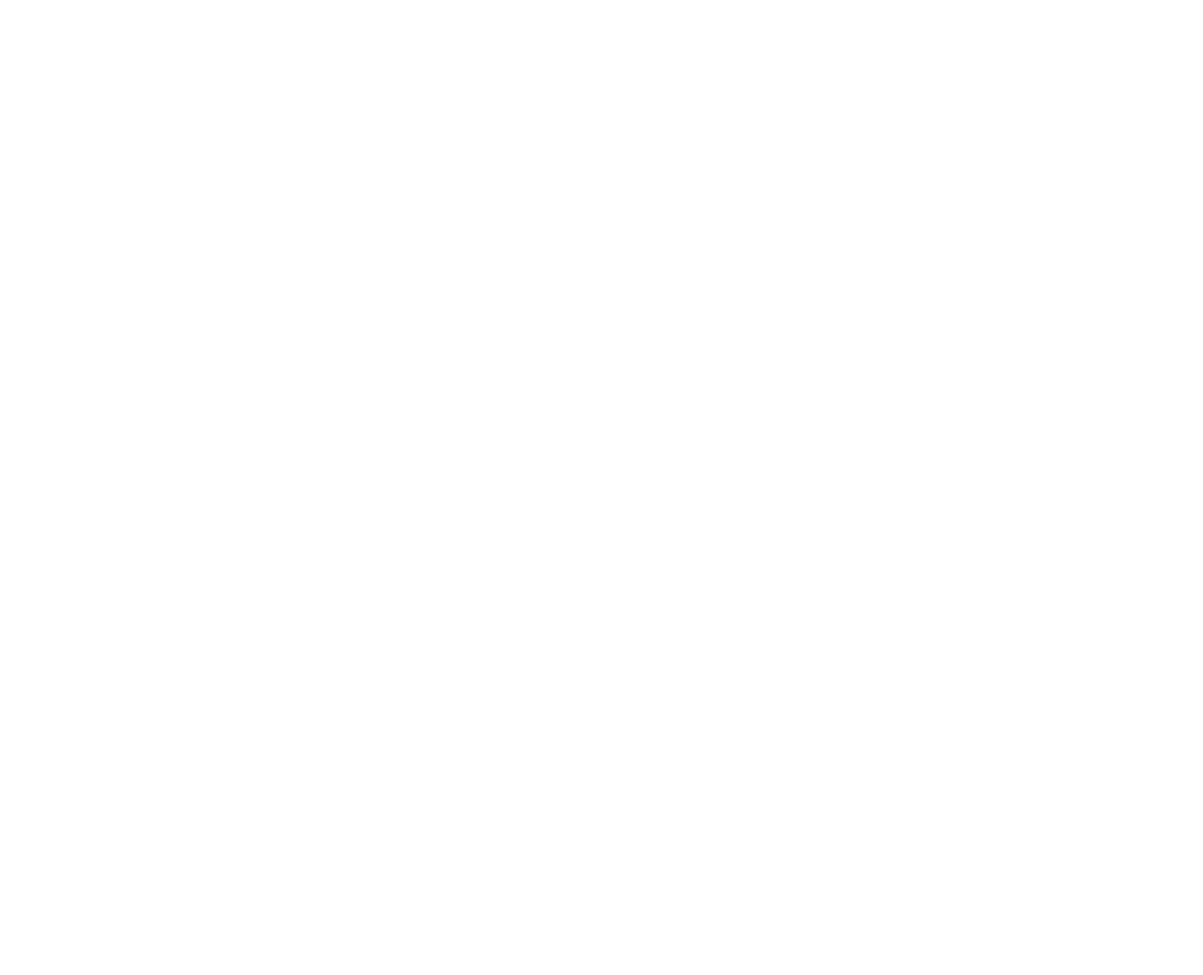
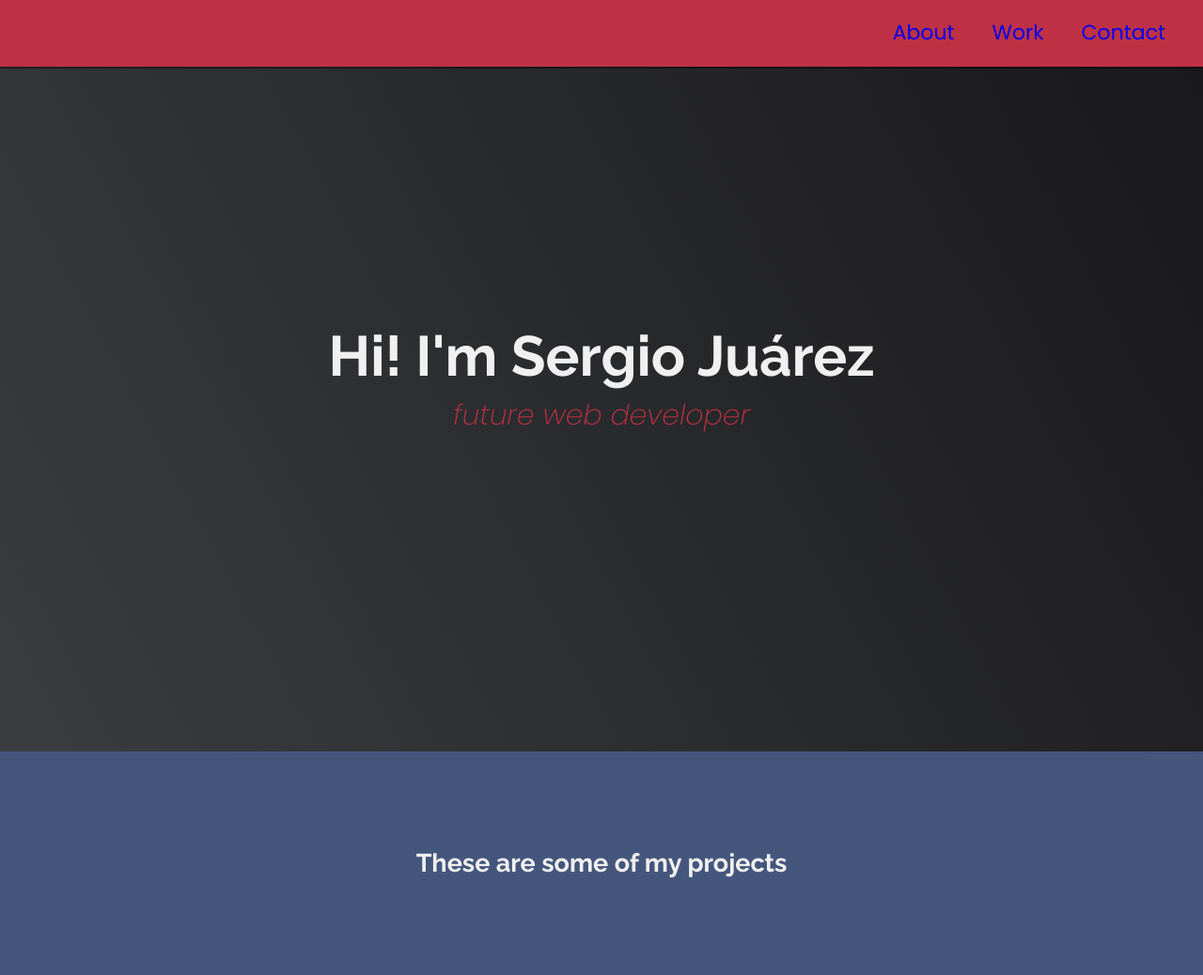
Before and after one commit to sergiojc90/Portfolio, a plain HTML site: page index.html in a window 1280 px wide. Shown: the whole page at 94% size. Before the commit the page ends 800 px from the top, so only its background shows below. Drawn offline with Linux system fonts and the light colour scheme.

Commit message:
Basic html structure and main css

```diff
--- a/css/main.css
+++ b/css/main.css
@@ -0,0 +1,118 @@
+/* Base reset */
+* {
+    margin: 0;
+    padding: 0;
+  }
+
+  /* box-sizing and font sizing */
+  *,
+  *::before,
+  *::after {
+    box-sizing: inherit;
+  }
+
+  html {
+    box-sizing: border-box;
+
+    /* Set font size for easy rem calculations
+     * default document font size = 16px, 1rem = 16px, 100% = 16px
+     * (100% / 16px) * 10 = 62.5%, 1rem = 10px, 62.5% = 10px
+    */
+    font-size: 62.5%;
+    scroll-behavior: smooth;
+  }
+/* 1200px / 16px = 75em */
+@media (max-width: 75em) {
+    html {
+      font-size: 60%;
+    }
+  }
+
+  /* 980px / 16px = 61.25em */
+  @media (max-width: 61.25em) {
+    html {
+      font-size: 58%;
+    }
+  }
+
+  /* 460px / 16px = 28.75em */
+  @media (max-width: 28.75em) {
+    html {
+      font-size: 55%;
+    }
+  }
+
+body{
+    font-family: 'Poppins',sans-serif;
+    font-size: 1.8rem;
+    font-weight: 400;
+    line-height: 1.4;
+    margin: 0;
+    padding:0;
+    color: #f0f0f0;
+}
+h1{
+    font-size: 6rem;
+}
+h1,h2{
+    font-family: 'Raleway',sans-serif;
+    font-weight: 700;
+    text-align: center;
+}
+ul{
+    list-style:none;
+}
+.nav{
+    display: flex;
+    justify-content: flex-end;
+    position:fixed;
+    top: 0;
+    left: 0;
+    width: 100%;
+    background: #be3144;
+    box-shadow: 0 2px 0 rgba(0, 0, 0, 0.4);
+    z-index: 10;
+}
+.nav-list{
+    display: flex;
+    margin-right: 2rem;
+}
+
+.nav-list a{
+    display: block;
+    font-size: 2.2rem;
+    padding: 2rem;
+    text-decoration: none;
+}
+.nav-list a:hover{
+    background: #45567d;
+}
+.nav-list a:visited{
+    color:white;
+    text-decoration: none;
+}
+#welcome-section{
+    display: flex;
+    flex-direction: column;
+    justify-content: center;
+    align-items: center;
+    height: 100vh;
+    width: 100%;
+    background-color: blue;
+    background-image: linear-gradient(62deg, #3a3d40,#181719 100%);
+}
+#welcome-section > p{
+    font-size: 3rem;
+    font-weight: 200;
+    font-style: italic;
+    color: #be3144;
+}
+
+#projects{
+    text-align: center;
+    padding: 10rem 2rem;
+    background:#45567d;
+}
+@media screen and (min-width:480px){
+
+}
--- a/index.html
+++ b/index.html
@@ -4,8 +4,46 @@
     <meta charset="UTF-8">
     <meta name="viewport" content="width=device-width, initial-scale=1.0">
     <title>Sergio Juárez's Portfolio</title>
+    <link rel="stylesheet" href="css/main.css">
+    <link rel="stylesheet" href="https://use.fontawesome.com/releases/v5.8.2/css/all.css" integrity="sha384-oS3vJWv+0UjzBfQzYUhtDYW+Pj2yciDJxpsK1OYPAYjqT085Qq/1cq5FLXAZQ7Ay" crossorigin="anonymous">
+    <link href="https://fonts.googleapis.com/css?family=Poppins:200i,300,400&amp;display=swap" rel="stylesheet">
+    <link href="https://fonts.googleapis.com/css?family=Raleway:700&amp;display=swap" rel="stylesheet">
 </head>
 <body>
+    <main id="main">
+        <nav id="navbar" class="nav">
+            <ul class="nav-list">
+                <a href="#welcome-section">About</a>
+                <a href="#projects">Work</a>
+                <a href="#contact">Contact</a>
+            </ul>
+        </nav>
+        <section id="welcome-section">
+            <h1>Hi! I'm Sergio Juárez</h1>
+            <p>future web developer</p>
+        </section>
+        <section id="projects">
+            <h2 class="projects-section-header">
+                These are some of my projects
+            </h2>
+            <div class="projects-grid">
+                <a href="" class="project-tile"></a>
+                <a href="" class="project-tile"></a>
+                <a href="" class="project-tile"></a>
+                <a href="" class="project-tile"></a>
+                <a href="" class="project-tile"></a>
+                <a href="" class="project-tile"></a>
+            </div>
+            <a href="https://github.com/sergiojc90" class="btn-show-all" target="_blank">
+
+            </a>
+        </section>
+        <section id="contact">
+            <a href="https://github.com/sergiojc90" class="contact"></a>
+        </section>
+        <footer></footer>
+    </main>
+
 
 </body>
 </html>
```
